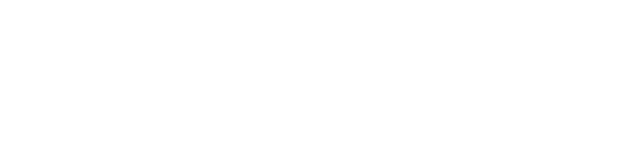
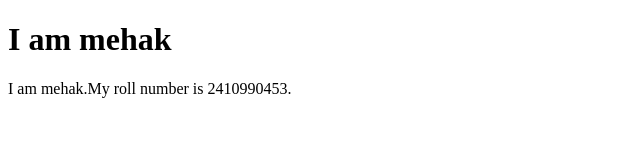
Before and after one commit to mehak453/mehak-git, a plain HTML site: page index.html in a window 1280 px wide. Shown: the whole page, without its empty margins (0-640 px from the left). Drawn offline with Linux system fonts and the light colour scheme.

Commit message:
Update index.html

```diff
--- a/index.html
+++ b/index.html
@@ -1 +1,12 @@
 <!DOCTYPE html>
+<html lang="en">
+  <head>
+    <meta charset="UTF-8">
+    <meta name="viewport" content="width=device-width, initial-scale=1.0">
+    <title>My website</title>
+  </head>
+  <body>
+    <h1>I am mehak</h1>
+    <p>I am mehak.My roll number is 2410990453.</p>
+  </body>
+</html>
```
